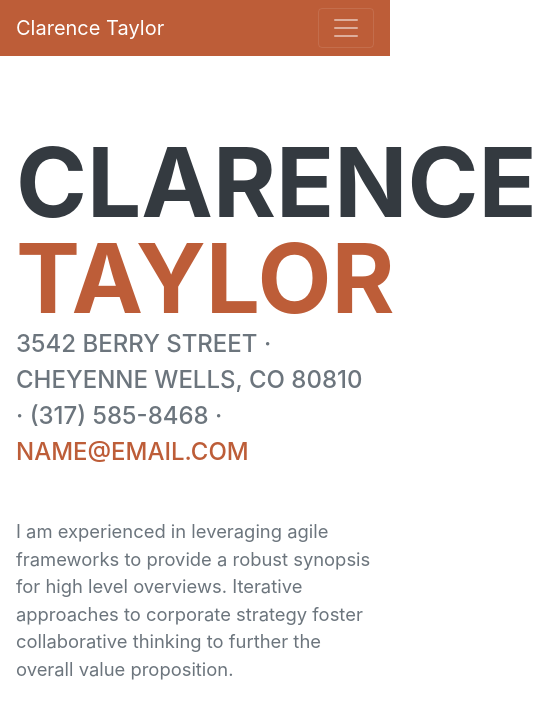
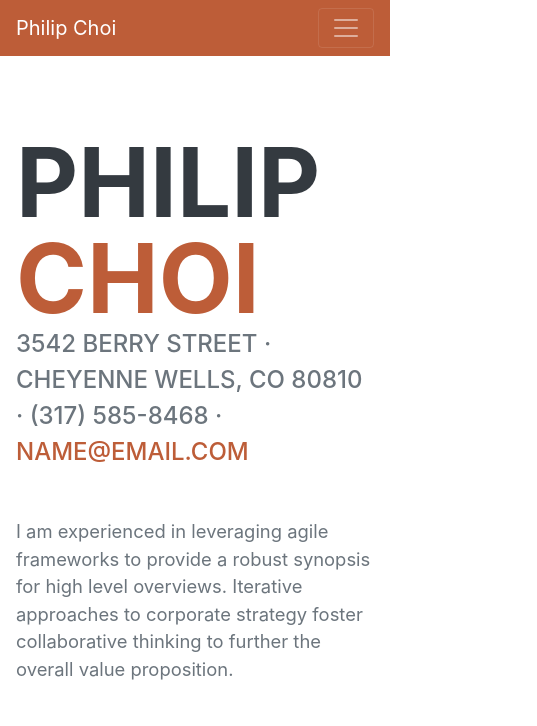
Before and after one commit to pswcsj/pswcsj-github.io, a plain HTML site: page index.html in a window 390 px wide. Shown: the top 726 px of the page, 537 px wide, since content can reach past the window. Drawn offline with nearby package versions, Linux system fonts and the light colour scheme; a web font is replaced by a local one.

Commit message:
Update index.html

```diff
--- a/index.html
+++ b/index.html
@@ -19,7 +19,7 @@
         <!-- Navigation-->
         <nav class="navbar navbar-expand-lg navbar-dark bg-primary fixed-top" id="sideNav">
             <a class="navbar-brand js-scroll-trigger" href="#page-top">
-                <span class="d-block d-lg-none">Clarence Taylor</span>
+                <span class="d-block d-lg-none">Philip Choi</span>
                 <span class="d-none d-lg-block"><img class="img-fluid img-profile rounded-circle mx-auto mb-2" src="assets/img/profile.jpg" alt="" /></span>
             </a>
             <button class="navbar-toggler" type="button" data-toggle="collapse" data-target="#navbarSupportedContent" aria-controls="navbarSupportedContent" aria-expanded="false" aria-label="Toggle navigation"><span class="navbar-toggler-icon"></span></button>
@@ -40,8 +40,8 @@
             <section class="resume-section" id="about">
                 <div class="resume-section-content">
                     <h1 class="mb-0">
-                        Clarence
-                        <span class="text-primary">Taylor</span>
+                        Philip
+                        <span class="text-primary">Choi</span>
                     </h1>
                     <div class="subheading mb-5">
                         3542 Berry Street · Cheyenne Wells, CO 80810 · (317) 585-8468 ·
```
